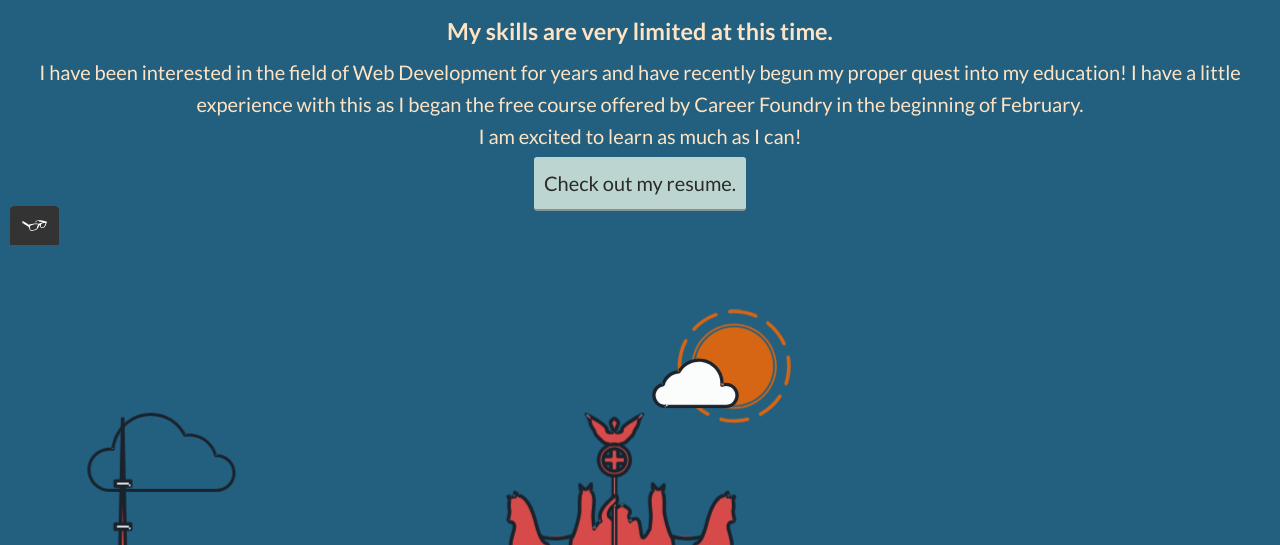
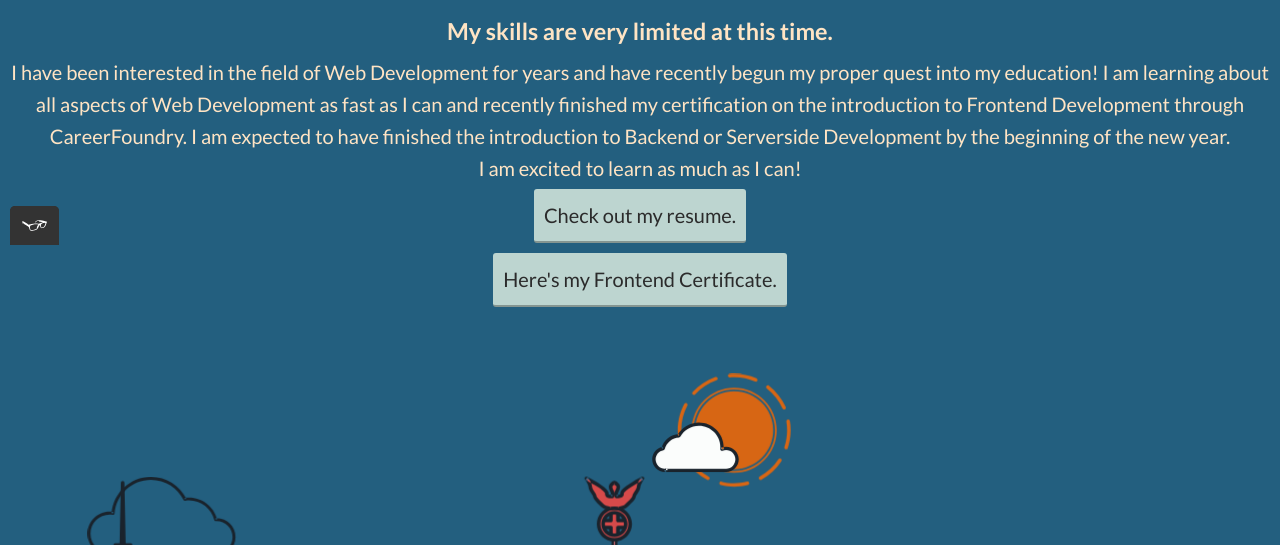
Before and after one commit to JDSwan11995/JD-Swan-Portfolio, a plain HTML site: page about.html in a window 1280 px wide. Shown: the part 555-1100 px from the top of the page. Drawn offline with nearby package versions, Linux system fonts and the light colour scheme.

Commit message:
Updated resume and added cert.

```diff
--- a/about.html
+++ b/about.html
@@ -46,10 +46,11 @@
         <h1>Hello there, this is me!</h1>
         <h3 id="myskills">My skills are very limited at this time.</h3>
         I have been interested in the field of Web Development for years and have recently begun my proper quest into my
-        education! I have a little experience with this as I began the free course offered by Career Foundry in the
-        beginning of February.<br>
+        education! I am learning about all aspects of Web Development as fast as I can and recently finished my certification on the introduction to Frontend Development through CareerFoundry.
+        I am expected to have finished the introduction to Backend or Serverside Development by the beginning of the new year.<br>
         I am excited to learn as much as I can!<br>
-        <a href="files/JDS-Resume-2024.pdf" class="button" target="blank">Check out my resume.</a><br>
+        <a href="files/JDS Resume 2024.pdf" class="button" target="blank">Check out my resume.</a><br>
+        <a href="files/CareerFoundry_Certificate_Jared Swan.pdf" class="button" target="blank">Here's my Frontend Certificate.</a>
         <br><br>
         <div>
             <svg id="about-picture" xmlns="http://www.w3.org/2000/svg" class="berlin-illustration" height="auto"
```
Also changed, not shown: 3 other files.
